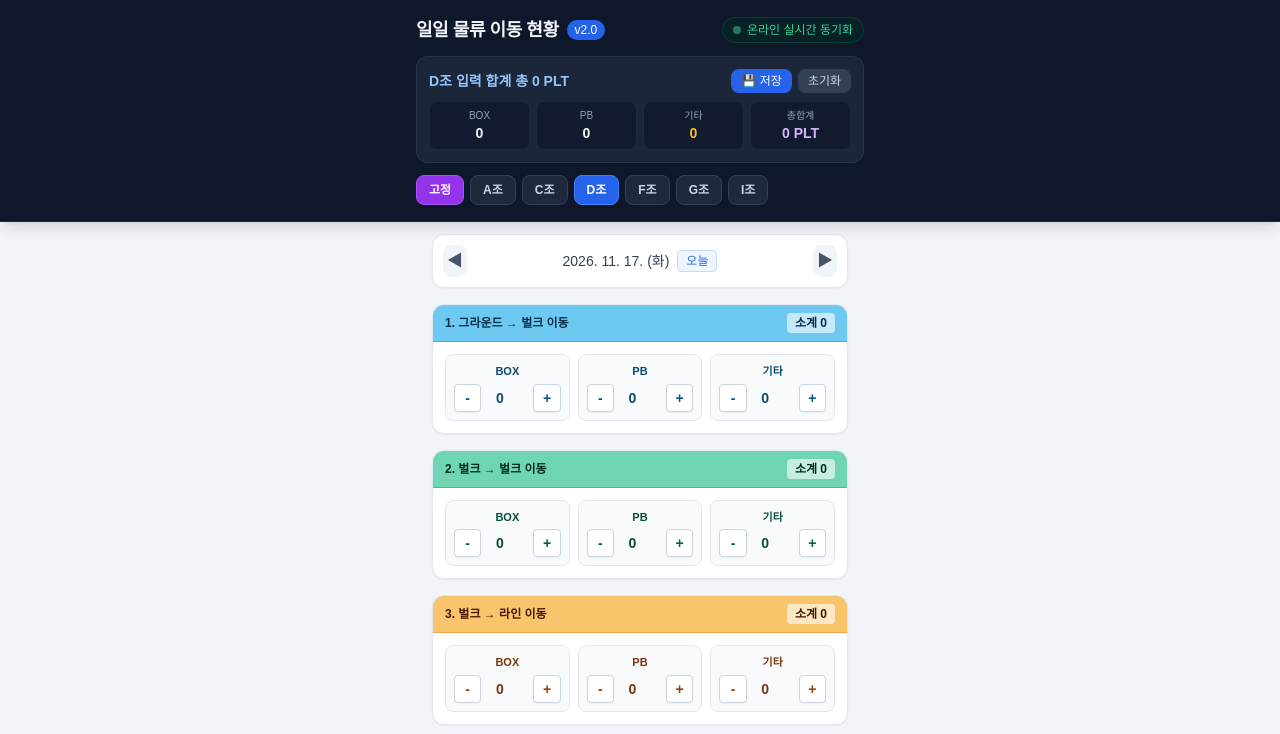
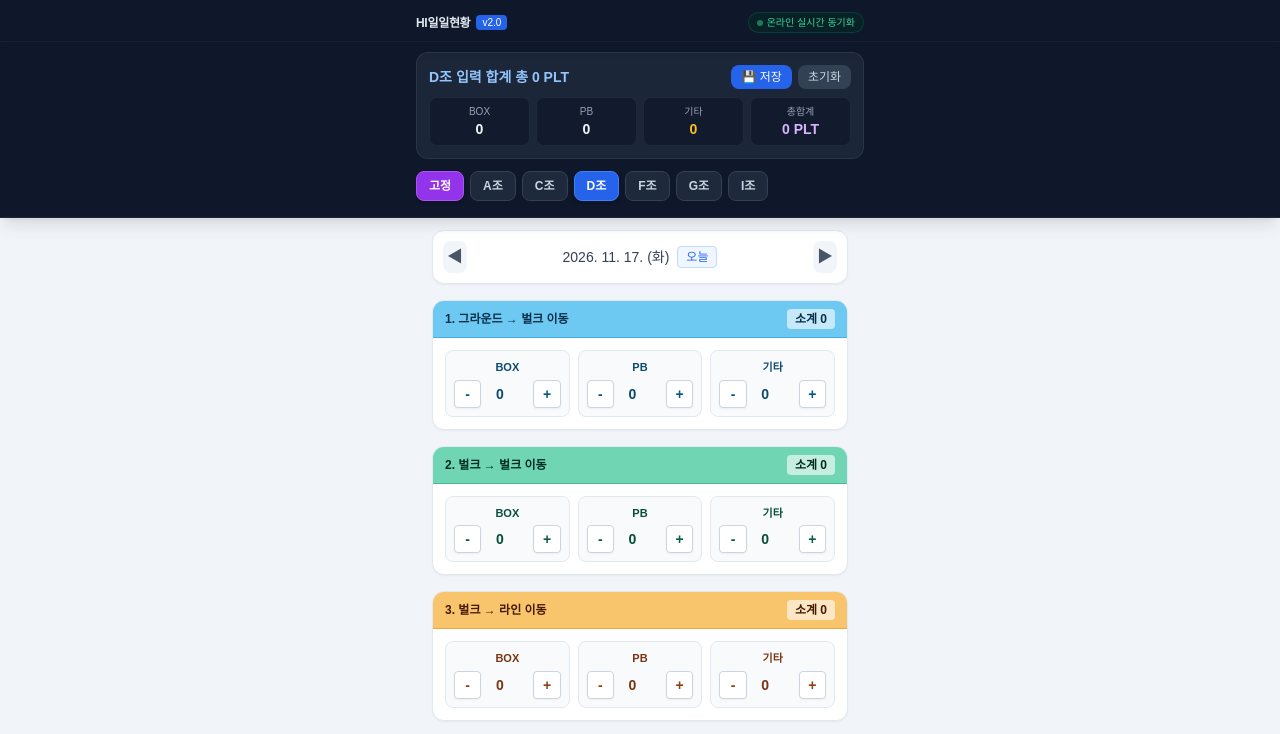
Before and after one commit to 2000bf19/daily-app, a plain HTML site: page index.html in a window 1280 px wide. Shown: the top 734 px of the page. Drawn offline with nearby package versions, Linux system fonts and the light colour scheme; a web font is replaced by a local one.

Commit message:
Add files via upload

```diff
--- a/index.html
+++ b/index.html
@@ -3,7 +3,7 @@
 <head>
     <meta charset="UTF-8">
     <meta name="viewport" content="width=device-width, initial-scale=1.0">
-    <title>일일 물류 이동 현황 v2.0</title>
+    <title>HI일일현황 v2.0</title>
     <script src="https://cdn.tailwindcss.com"></script>
     <style>
         @import url('https://cdn.jsdelivr.net/gh/orioncactus/pretendard/dist/web/static/pretendard.css');
@@ -23,24 +23,28 @@
       5. 규칙 추가 시 연속 넘버링 적용: 규칙 추가 요청 시 기존 번호에 이어서 코드 상단 시스템 규칙란에 반영
       6. 공유 메시지 규칙: 노란색 영역 삭제, '실적' 단어 금지, '메시지 복사' 버튼으로 변경, 합계 중심 구성
       7. 공유 메시지 값 0 항목 제외 규칙: 이동 구분별 소계, 공토트 층별(6, 7, 8층) 수량이 0인 경우 메시지 출력에서 제외 및 간략한 포맷 적용
-      8. 상단 고정 제어 규칙: F조 선택 시에만 기본 고정 비활성화(relative), 그 외 조(A, C, D, G, I조)는 기본 고정 활성화(sticky) 적용
+      8. 상단 고정 제어 규칙: 노란색 영역(타이틀 부)은 고정에서 제외하고, 대시보드 및 조 버튼 영역만 고정/해제 제어 (F조 선택 시 기본 고정 비활성화)
+      9. 타이틀 수정 규칙: '일일 물류 이동 현황'을 'HI일일현황'으로 변경하고 글자 크기를 60% 수준으로 축소
       ================================================================================
     -->
 
-    <!-- 상단 영역 -->
-    <div id="top-header-container" class="sticky top-0 z-50 bg-[#0f172a] text-slate-100 border-b border-slate-800 px-4 pt-4 pb-3 shadow-lg">
+    <!-- 상단 비고정 영역 (노란색 표시 부분: HI일일현황 및 실시간 동기화)[span_2](start_span)[span_2](end_span) -->
+    <div class="bg-[#0f172a] text-slate-100 px-4 pt-3 pb-2 border-b border-slate-800/60">
+        <div class="max-w-md mx-auto flex items-center justify-between">
+            <div class="flex items-center gap-1.5">
+                <h1 class="text-xs font-bold tracking-tight text-slate-200">HI일일현황</h1>
+                <span class="bg-blue-600 text-white text-[10px] px-1.5 py-0.2 rounded font-medium">v2.0</span>
+            </div>
+            <div class="flex items-center gap-1 text-[10px] text-emerald-400 bg-emerald-950/50 px-2 py-0.5 rounded-full border border-emerald-800/50">
+                <span class="w-1.5 h-1.5 rounded-full bg-emerald-400 animate-pulse"></span>
+                <span>온라인 실시간 동기화</span>
+            </div>
+        </div>
+    </div>
+
+    <!-- 스크롤 시 고정/해제 제어 영역 (대시보드 및 조 선택 버튼) -->
+    <div id="top-header-container" class="sticky top-0 z-50 bg-[#0f172a] text-slate-100 border-b border-slate-800 px-4 pt-2.5 pb-3 shadow-lg">
         <div class="max-w-md mx-auto">
-            <div class="flex items-center justify-between mb-3">
-                <div class="flex items-center gap-2">
-                    <h1 class="text-lg font-bold tracking-tight">일일 물류 이동 현황</h1>
-                    <span class="bg-blue-600 text-white text-xs px-2 py-0.5 rounded-full font-medium">v2.0</span>
-                </div>
-                <div class="flex items-center gap-1.5 text-xs text-emerald-400 bg-emerald-950/50 px-2.5 py-1 rounded-full border border-emerald-800/50">
-                    <span class="w-2 h-2 rounded-full bg-emerald-400 animate-pulse"></span>
-                    <span>온라인 실시간 동기화</span>
-                </div>
-            </div>
-
             <!-- 대시보드 -->
             <div class="bg-slate-800/90 rounded-xl p-3 border border-slate-700/60 shadow-inner mb-3">
                 <div class="flex justify-between items-center mb-2">
@@ -508,10 +512,10 @@
 
             if (isFixed) {
                 fixedBtn.className = "px-3 py-1.5 rounded-lg text-xs font-semibold whitespace-nowrap transition bg-purple-600 text-white border border-purple-500 shadow-md";
-                headerContainer.className = "sticky top-0 z-50 bg-[#0f172a] text-slate-100 border-b border-slate-800 px-4 pt-4 pb-3 shadow-lg";
+                headerContainer.className = "sticky top-0 z-50 bg-[#0f172a] text-slate-100 border-b border-slate-800 px-4 pt-2.5 pb-3 shadow-lg";
             } else {
                 fixedBtn.className = "px-3 py-1.5 rounded-lg text-xs font-semibold whitespace-nowrap transition bg-slate-800 text-slate-300 border border-slate-700";
-                headerContainer.className = "relative z-50 bg-[#0f172a] text-slate-100 border-b border-slate-800 px-4 pt-4 pb-3 shadow-lg";
+                headerContainer.className = "relative z-50 bg-[#0f172a] text-slate-100 border-b border-slate-800 px-4 pt-2.5 pb-3 shadow-lg";
             }
         }
 
@@ -791,7 +795,7 @@
         function copyMessage() {
             const text = document.getElementById('share-preview').innerText;
             navigator.clipboard.writeText(text).then(() => {
-                alert("공유 메시지가 복사되었습니다!");
+                alert("공유 메시지터가 복사되었습니다!");
             });
         }
 
```
